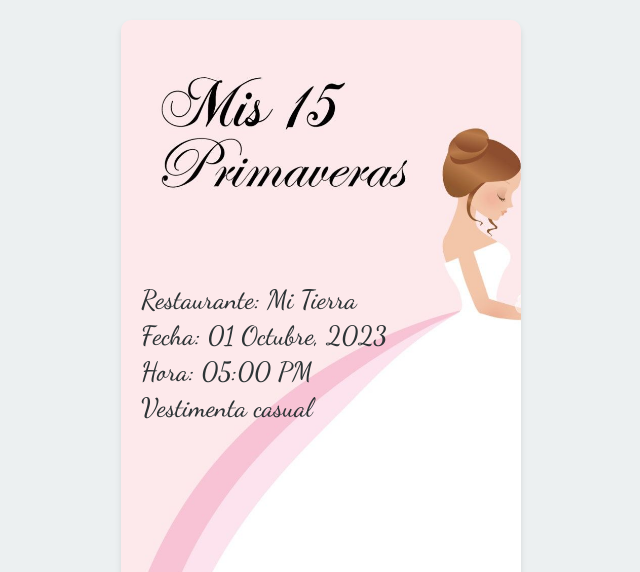
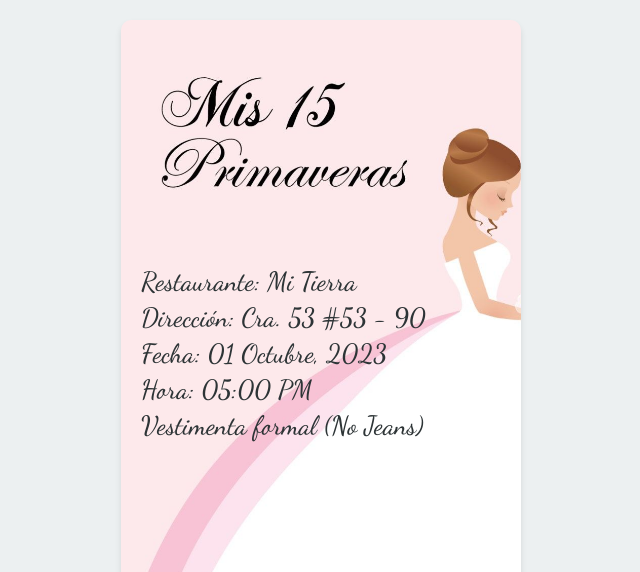
Before and after one commit to paternina/invitacion, a plain HTML site: page index.html in a window 1280 px wide. Both pictures are taken after a click on the button "¡Ver invitación!". Shown: the top 572 px of the page, without its empty margins (319-959 px from the left). Drawn offline with Linux system fonts and the light colour scheme.

Commit message:
add: address

```diff
--- a/inv.css
+++ b/inv.css
@@ -36,20 +36,12 @@ h2 {
     font-weight: 300;
 }
 
-.font-dancing {
-    font-family: 'Dancing Script', cursive !important;
-}
-
 p {
     font-size: 1.5rem;
 }
 
 li {
     font-size: 1.65rem;
-}
-
-.expanded {
-    letter-spacing: 0.25rem;
 }
 
 button {
@@ -61,11 +53,6 @@ button {
     cursor: pointer;
 }
 
-.default {
-    background: #f6f6f6;
-    color: #2c3e50;
-}
-
 button:hover {
     background-color: #ecf0f1;
 }
@@ -74,6 +61,18 @@ button:disabled {
     background: #ecf0f1;
     color: #2c3e50;
     cursor: no-drop;
+}
+.font-dancing {
+    font-family: 'Dancing Script', cursive !important;
+}
+
+.expanded {
+    letter-spacing: 0.25rem;
+}
+
+.default {
+    background: #f6f6f6;
+    color: #2c3e50;
 }
 
 .card {
@@ -133,7 +132,7 @@ button:disabled {
     width: 100%;
 }
 
-.color-white {
+.font-weight-500 {
     font-weight: 500;
 }
 
--- a/inv.js
+++ b/inv.js
@@ -12,12 +12,13 @@ document.addEventListener("DOMContentLoaded", () => {
       setTimeout(() => {
         card.innerHTML = `
           <div></div>
-            <div class="content w-full color-white text-right mt-2">
+            <div class="content w-full text-right mt-2">
                 <ul>
                     <li class="font-dancing">Restaurante: Mi Tierra</li>
+                    <li class="font-dancing">Dirección: Cra. 53 #53 - 90</li>
                     <li class="font-dancing">Fecha: 01 Octubre, 2023</li>
                     <li class="font-dancing">Hora: 05:00 PM</li>
-                    <li class="font-dancing">Vestimenta casual</li>
+                    <li class="font-dancing">Vestimenta formal (No Jeans)</li>
                 </ul>
             </div>
             <div class="info w-full mt-4">
@@ -27,8 +28,6 @@ document.addEventListener("DOMContentLoaded", () => {
         `;
 
         card.classList.remove("explosion");
-
-        const destruir = document.getElementById("destruir");
       }, 500);
     },
     { once: true }
```
